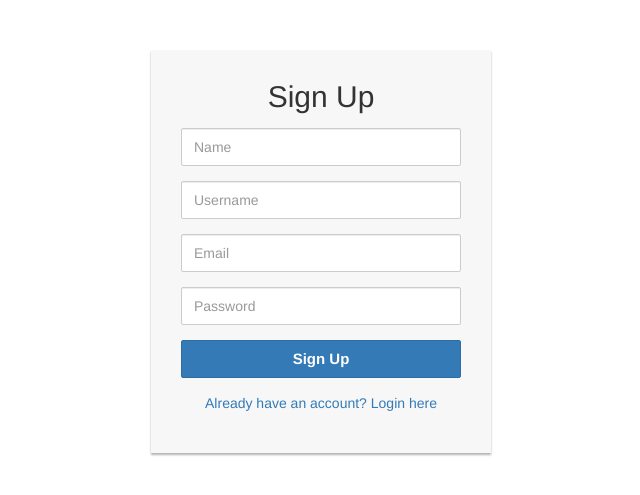
After one commit to jaysheeldodia/chat-application-flask, a Flask app: page /signup in a window 1280 px wide. The commit adds this page. Shown: the top 495 px of the page, without its empty margins (319-959 px from the left). Run offline with Flask 3, Linux system fonts and the light colour scheme; some libraries are stand-ins or nearby versions.

Commit message:
temporary dictionary database login and signup pages setup integration with temporary dictionary database user authentication using sessions and hash generator and checker

```diff
--- a/app.py
+++ b/app.py
@@ -1,16 +1,134 @@
-from flask import Flask, render_template, request # type: ignore
+from flask import Flask, render_template, request, redirect, session, url_for # type: ignore
 from flask_socketio import SocketIO, send, emit # type: ignore
+from werkzeug.security import generate_password_hash, check_password_hash
+import sqlite3
+import os
+import logging
 
 app = Flask(__name__)
+app.secret_key = os.urandom(24)
+socketio = SocketIO(app, logger=False, engineio_logger=False)
 
-socketio = SocketIO(app)
+# format
+# dictionary
+# login ? active_users[socketid] = username, name, email
+# signup ? database_dictionary[username] = {name, email, password}
 
+database_dictionary = {
+    'testuser': generate_password_hash('password123'),
+    'testuser2': generate_password_hash('password123'),
+    'hello': generate_password_hash('password123'),
+}
 active_users = {}
 
+# Route for index page "/"
 @app.route("/")
 def index():
+    # if the username is present, session exists, no need to login again
+    if 'username' not in session:
+        return redirect(url_for('login'))
+    # return index page if the user is logged in
     return render_template("index.html")
 
+# route to login page
+@app.route("/login", methods=['GET', 'POST'])
+def login():
+    # if the session is present, redirect to index
+    if 'username' in session:
+        return redirect(url_for('index'))
+
+    # else if the request method is 'POST', process the login
+    if request.method == 'POST':
+
+        # extract form data
+        username = request.form['username']
+        password = request.form['password']
+
+        # if username in dictionary and if password is same as present in the database then login
+        if username in database_dictionary and check_password_hash(database_dictionary[username], password):
+                # set session username if the user is correct
+                session['username'] = username
+
+                # redirect to index page after login
+                return redirect(url_for('index'))
+
+
+        # if the username and password do not match, return failure
+        return "The username and password does not match.Try again", 400
+
+    return render_template("login.html")
+
+# Redirect to logout
+@app.route("/logout")
+def logout():
+    # remove the usersession from the browser
+    session.pop('username', None)
+
+    # redirect to login page after the redirect
+    return redirect(url_for("login"))
+
+# Sign up page route
+@app.route('/signup', methods=['GET', 'POST'])
+def signup():
+    # if get request then return the signup page
+    if request.method == 'GET':
+        return render_template("signup.html")
+
+    # process the signup request if it is there
+    else:
+        print("Signup form request received")
+        name = request.form['name']
+        username = request.form['username']
+        email = request.form['email']
+        password = request.form['password']
+        if username not in database_dictionary:
+            database_dictionary[username] = { # type: ignore
+                "name": name,
+                "username": username,
+                "email": email,
+                "password": password
+            }
+        else:
+            return "The username is already in use"
+        return redirect("/")
+
+# Execute the script when the user connects
+@socketio.on("connect")
+def connect():
+    uid = request.sid
+    # add the user to the pool of active users
+    active_users[uid] = database_dictionary[session['username']]
+
+    # create a msg "user has connected!"
+    msg = f"{session['username']} has connected!"
+    # print('-'*50)
+    # print(active_users)
+    data = {
+        "message": msg,
+        "userName": session['username']
+    }
+    # send connection data to everyone except self
+    emit("connection_msg",  data, broadcast=True, include_self=True)
+
+    # send userName and other data to self
+    emit("self_connection_data", data, broadcast=False)
+
+# What happens when the user disconnects
+@socketio.on("disconnect")
+def disconnect():
+    uid = request.sid
+
+    # return msg that the user has disconnected
+    msg = f"{session['username']} has disconnected!"
+    # print(msg)
+    #
+    # remoe the user from the active pool of users
+    del active_users[uid]
+
+    # emit the msg to everyone that the user has disconnected
+    emit("message", msg, broadcast=True, include_self=False)
+
+# Handle teh msg sent by the user
 @socketio.on("send_msg")
 def handle_send_msg(data):
     print(f"Username is {data['userName']}")
@@ -38,20 +156,15 @@ def handle_send_msg(data):
 #         print(f"{msg["userName"]}: " + msg["data"])
 #         send(msg, broadcast=True)
 
-@socketio.on("connected")
-def handle_connect(data):
-    uid = request.sid
-    active_users[uid] = data['userName']
-    msg = f"{data['userName']} has connected!"
-    emit("connection_msg",  msg, broadcast=True, include_self=False)
+if __name__ == "__main__":
+    # Disable Flask's default logger
+    flask_log = logging.getLogger('werkzeug')
+    flask_log.setLevel(logging.ERROR)  # Only log errors and above
 
-@socketio.on("disconnect")
-def handle_disconnect():
-    uid = request.sid
-    msg = f"{active_users[uid]} has disconnected!"
-    del active_users[uid]
-    emit("message", msg, broadcast=True, include_self=False)
+    # Disable logging for SocketIO and Engine.IO
+    socketio_log = logging.getLogger('socketio')
+    socketio_log.setLevel(logging.ERROR)
 
-
-if __name__ == "__main__":
+    engineio_log = logging.getLogger('engineio')
+    engineio_log.setLevel(logging.ERROR)
     socketio.run(app, debug=True)
--- a/templates/index.html
+++ b/templates/index.html
@@ -14,6 +14,7 @@
     <div id="chat-box"></div>
     <input type="text" id="message" placeholder="Type a message...">
     <button onclick="sendMessage()">Send</button>
+    <a href="/logout" style="text-decoration: none;">Logout</a>
 
     <script src="https://cdnjs.cloudflare.com/ajax/libs/socket.io/4.0.1/socket.io.js"></script>
     <script src="{{ url_for('static', filename='js/script.js')}}"></script>
--- /dev/null
+++ b/templates/signup.html
@@ -0,0 +1,55 @@
+<!DOCTYPE html>
+<html lang="en">
+<head>
+    <meta charset="UTF-8">
+    <title>Sign Up</title>
+    <link rel="stylesheet" href="https://maxcdn.bootstrapcdn.com/bootstrap/3.3.7/css/bootstrap.min.css">
+    <style>
+        .signup-form {
+            width: 340px;
+            margin: 50px auto;
+        }
+        .signup-form form {
+            margin-bottom: 15px;
+            background: #f7f7f7;
+            box-shadow: 0px 2px 2px rgba(0, 0, 0, 0.3);
+            padding: 30px;
+        }
+        .signup-form h2 {
+            margin: 0 0 15px;
+        }
+        .form-control, .btn {
+            min-height: 38px;
+            border-radius: 2px;
+        }
+        .btn {
+            font-size: 15px;
+            font-weight: bold;
+        }
+    </style>
+    <link rel="icon" href="{{ url_for('static', filename='favicon.ico') }}" type="image/x-icon">
+</head>
+<body>
+<div class="signup-form">
+    <form action="{{ url_for('signup') }}" method="post">
+        <h2 class="text-center">Sign Up</h2>
+        <div class="form-group">
+            <input type="text" name="name" class="form-control" placeholder="Name" required="required">
+        </div>
+        <div class="form-group">
+            <input type="text" name="username" class="form-control" placeholder="Username" required="required">
+        </div>
+        <div class="form-group">
+            <input type="email" name="email" class="form-control" placeholder="Email" required="required">
+        </div>
+        <div class="form-group">
+            <input type="password" name="password" class="form-control" placeholder="Password" required="required">
+        </div>
+        <div class="form-group">
+            <button type="submit" class="btn btn-primary btn-block">Sign Up</button>
+        </div>
+        <p class="text-center"><a href="{{ url_for('login') }}">Already have an account? Login here</a></p>
+    </form>
+</div>
+</body>
+</html>
```
Also changed, not shown: static/js/script.js (+39 -35 lines), templates/login.html (added, +53 -0 lines), README.md, create_db.py (added), database.py (added).
